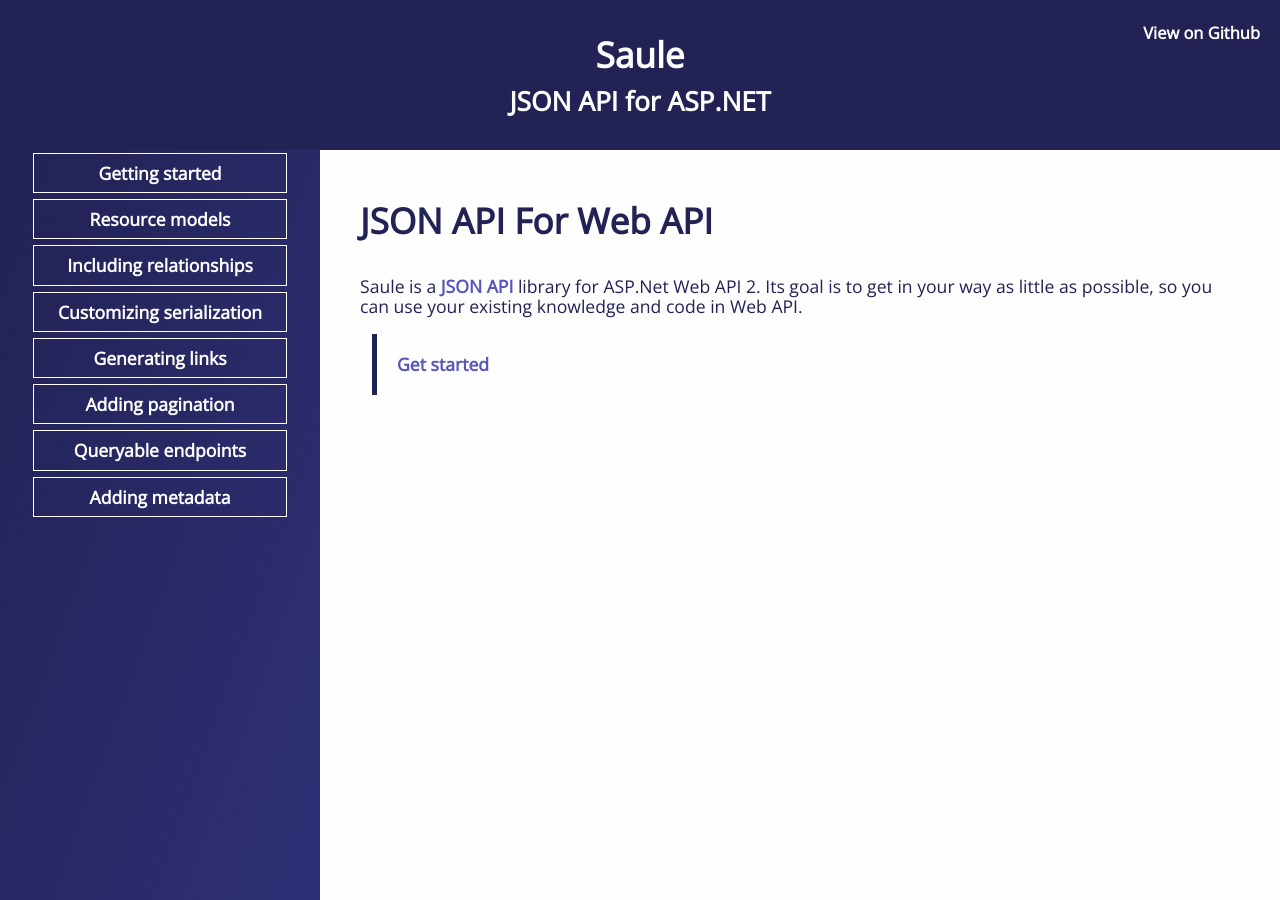
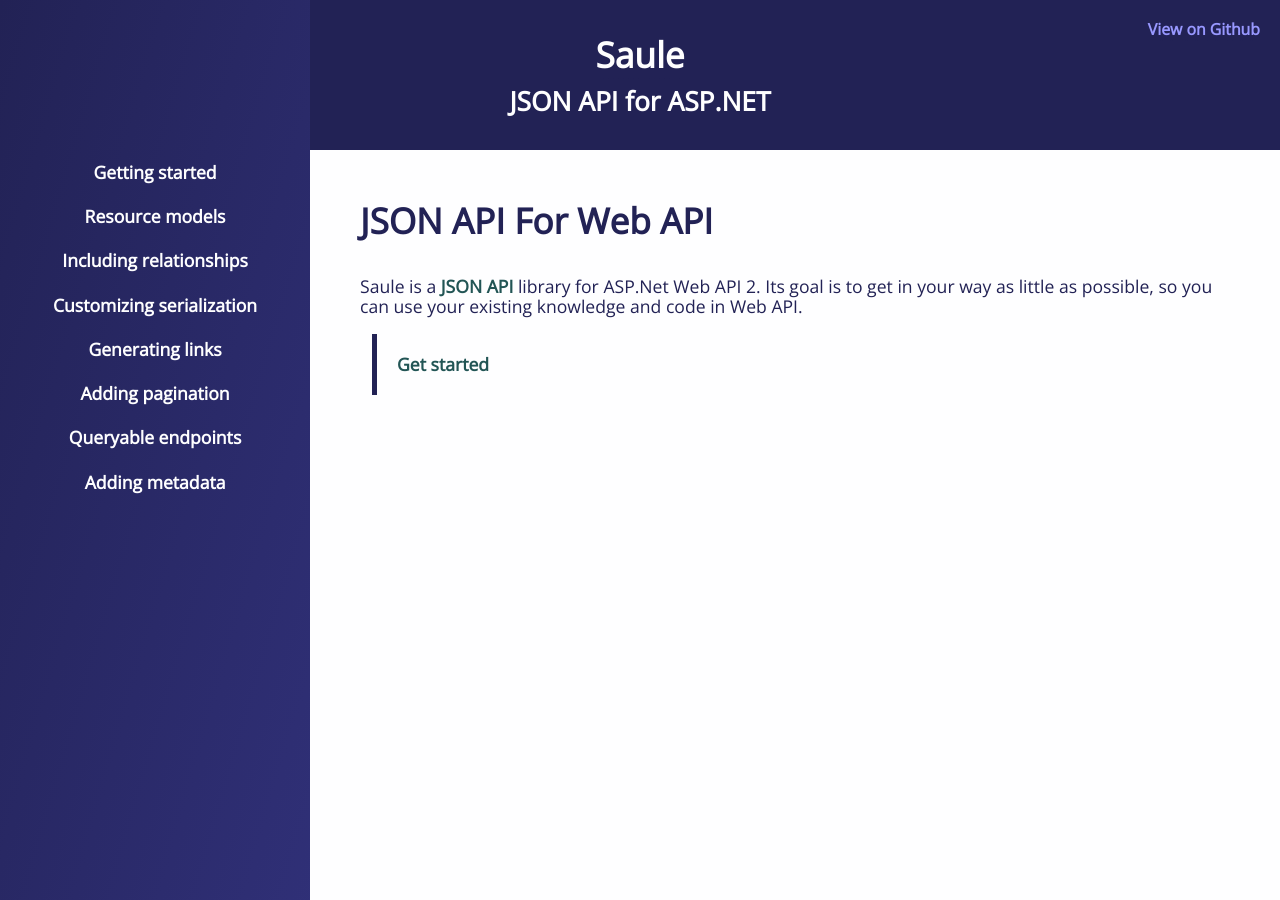
Before and after one commit to joukevandermaas/saule, a Jekyll site: the page built from docs/index.md, in a window 1280 px wide and 900 px high. Built offline with Jekyll 4.4.1, drawn with Linux system fonts in a browser that asks for light colours; nearby versions of some CDN libraries; some web fonts are replaced; our own code applies the rules of GitHub Pages for plain Markdown files.

Commit message:
Improve layout

```diff
--- a/docs/_sass/style.scss
+++ b/docs/_sass/style.scss
@@ -2,6 +2,7 @@ $light-color: #fefeff;
 $dark-color: #225;
 $border-color: #bbb;
 $standout-color: #fff;
+$link-color: #255;
 
 body {
   background-color: $light-color;
@@ -14,7 +15,8 @@ body {
   font-size: 110%;
 }
 
-.site-title .titles {
+.site-title {
+  .titles {
     height: 150px;
     text-align: center;
     display: flex;
@@ -30,44 +32,48 @@ body {
       padding: 0;
     }
 
-  a {
-    color: inherit;
-    text-decoration: none;
-  }
-
     .title {
       margin-bottom: 12px;
     }
   }
 
-.site-title .github {
+  .github {
     position: absolute;
     right: 20px;
     top: 20px;
     margin: 0;
     padding: 0;
+    font-size: 90%;
 
-  a:link {
-    color: $light-color;
-    font-size: 80%;
+    a:link, a:visited, a:hover {
+      color: darken($light-color, 20%);
+    }
+  }
+
+  a:link, a:visited {
+    color: inherit;
+    border-bottom: 1px dashed $dark-color;
+  }
+  a:hover {
+    border-bottom: 1px dashed $light-color;
   }
 }
 
 a {
   text-decoration: none;
   font-weight: bold;
+  transition: all 150ms ease-in;
 
-  &:link {
-    color: lighten($dark-color, 30%);
+  border-bottom: 1px dashed $light-color;
+
+  &:link, &:visited {
+    color: $link-color;
   }
   &:hover {
     border-bottom: 1px dashed;
   }
   &:active {
     border-bottom: 1px solid;
-  }
-  &:visited {
-    color: lighten($dark-color, 50%);
   }
 }
 
@@ -86,7 +92,6 @@ a {
 
   ul {
     margin: 0;
-    padding: 0;
     display: flex;
     flex-direction: column;
     justify-content: center;
@@ -97,13 +102,14 @@ a {
     background: linear-gradient(to bottom right, $dark-color, lighten($dark-color, 10%));
 
     color: $light-color;
-    height: 100%
+    height: 100%;
+    padding: 12px;
   }
 
   li {
     flex: 1;
     margin: 3px;
-    border: 1px solid $light-color;
+    border-style: 1px solid $light-color;
     text-align: center;
   }
 
@@ -114,6 +120,10 @@ a {
     display: block;
     color: inherit;
     text-decoration: none;
+
+    &:visited, &:link {
+      border: none;
+    }
 
     &:hover, &.active {
       color: $dark-color;
@@ -194,9 +204,12 @@ table {
     width: 400px;
 
     ul {
+      height: 100vh;
+      position: fixed;
+      top: 0;
       flex-direction: column;
       justify-content: flex-start;
-      padding: 0 30px;
+      padding: 150px 30px 0 30px;
     }
     li {
       flex: 0;
```
Lines whose indentation alone changed are shown as unchanged.
